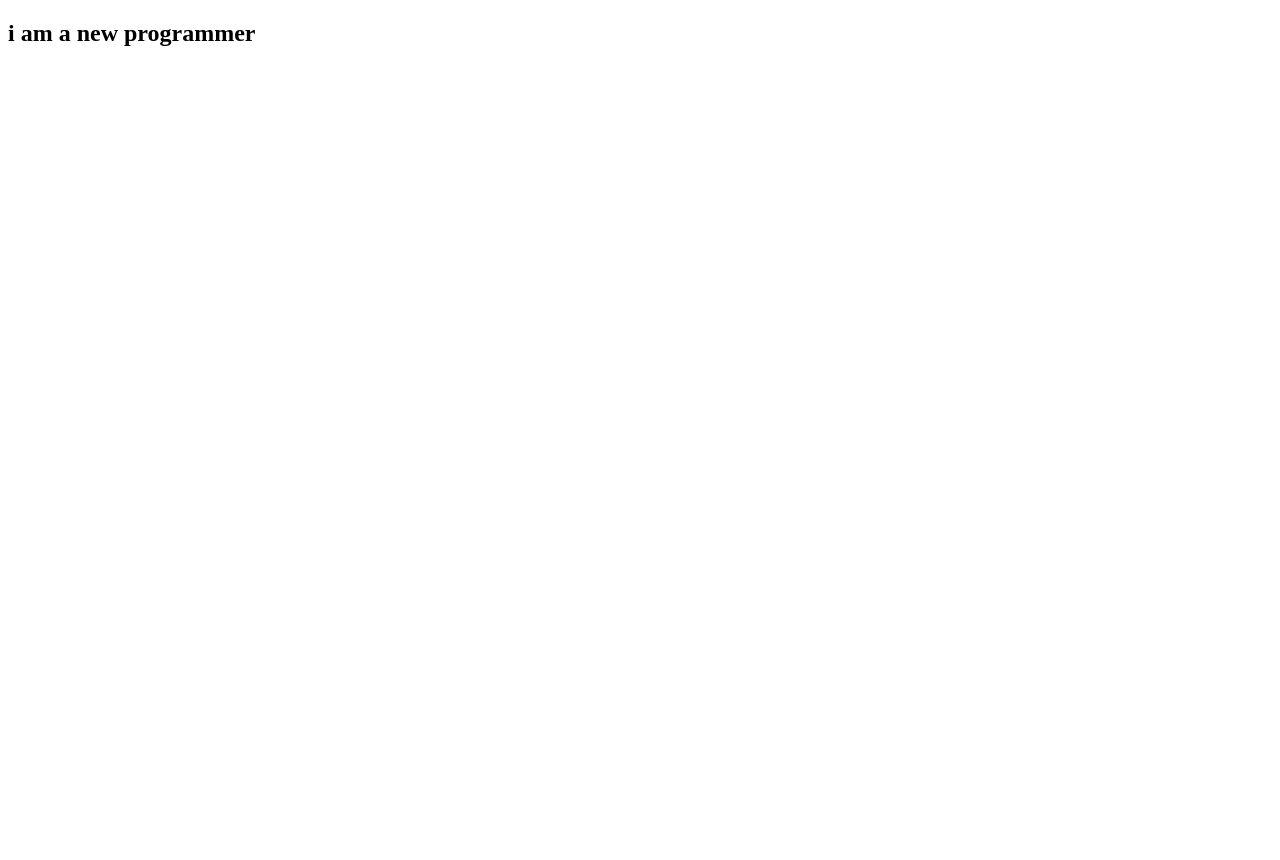
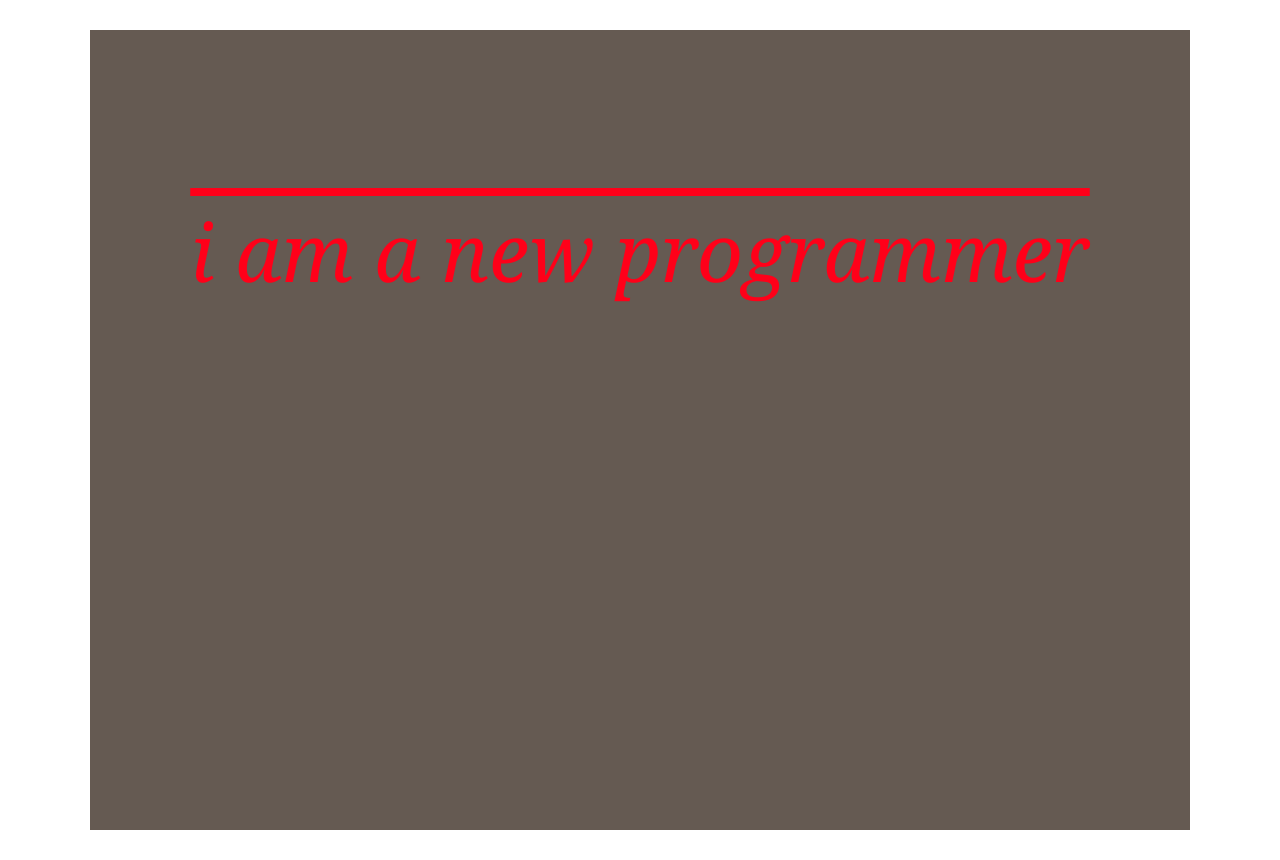
Before and after one commit to kanchanosd/KICK-RESTART-HTML-CSS, a plain HTML site: page index.html in a window 1280 px wide. Before the commit the page ends 800 px from the top, so only its background shows below. Drawn offline with Linux system fonts and the light colour scheme.

Commit message:
create section with an heading

```diff
--- a/index.html
+++ b/index.html
@@ -8,6 +8,8 @@
     <link rel="shortcut icon" href="https://image.shutterstock.com/image-vector/logo-vector-html-5-low-150nw-1601607721.jpg" type="image/x-icon">
 </head>
 <body>
+    <div class="heading-parent" >
     <h2>i am a new programmer</h2>
+    </div>
 </body>
 </html>
--- a/style/style.css
+++ b/style/style.css
@@ -0,0 +1,20 @@
+h2 {
+    color: rgb(255, 0, 25);
+    font-style: italic;
+    font-weight: lighter;
+    font-family: Georgia, 'Times New Roman', Times, serif;
+    text-decoration: overline;
+    font-size: 80px;
+}
+.heading-parent{
+    background-color: rgb(101, 90, 82);
+    height: 600px;
+    padding: 100px 0;
+    text-align: center;
+    width: 1100px;
+    /*  margin-top: 40px;*/
+    /* margin-bottom: 10px; */
+    /* margin-left: auto; */
+    /* margin-right: auto; */
+    margin: 30px auto;
+}
```
